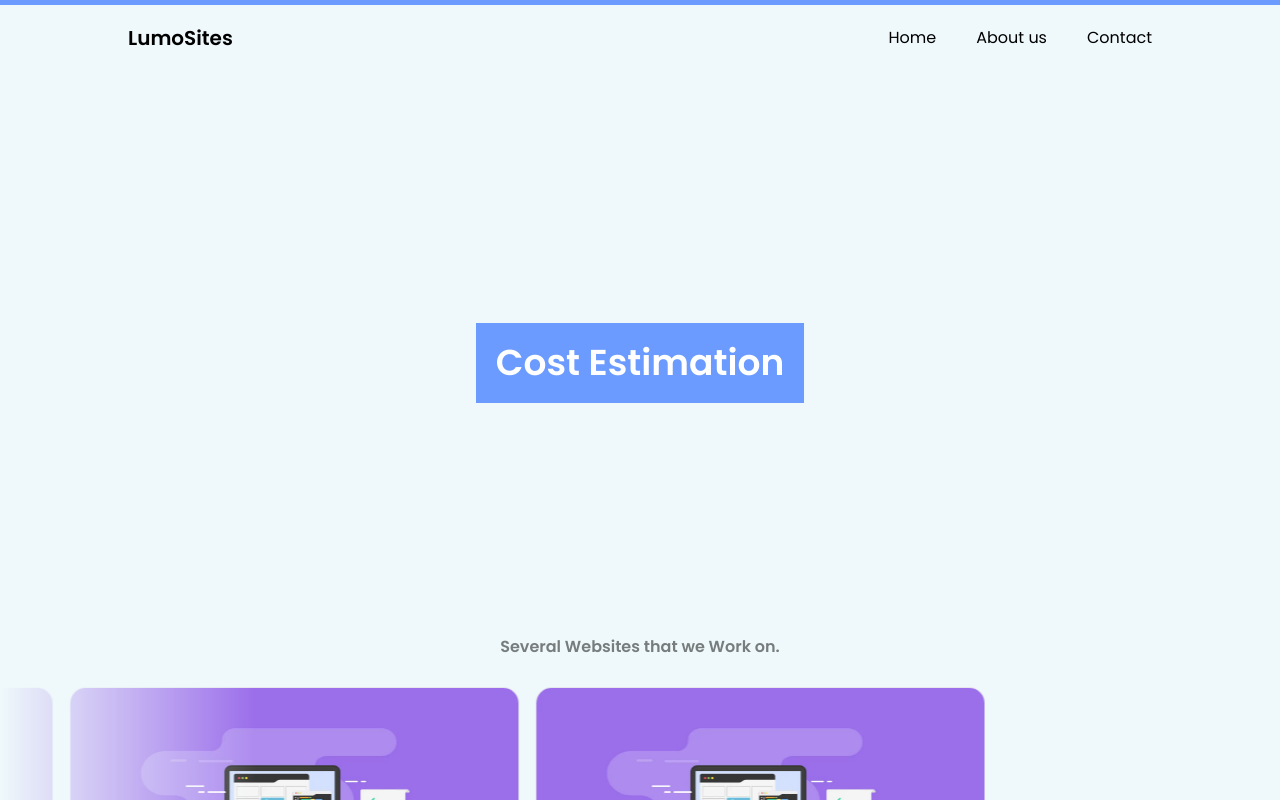
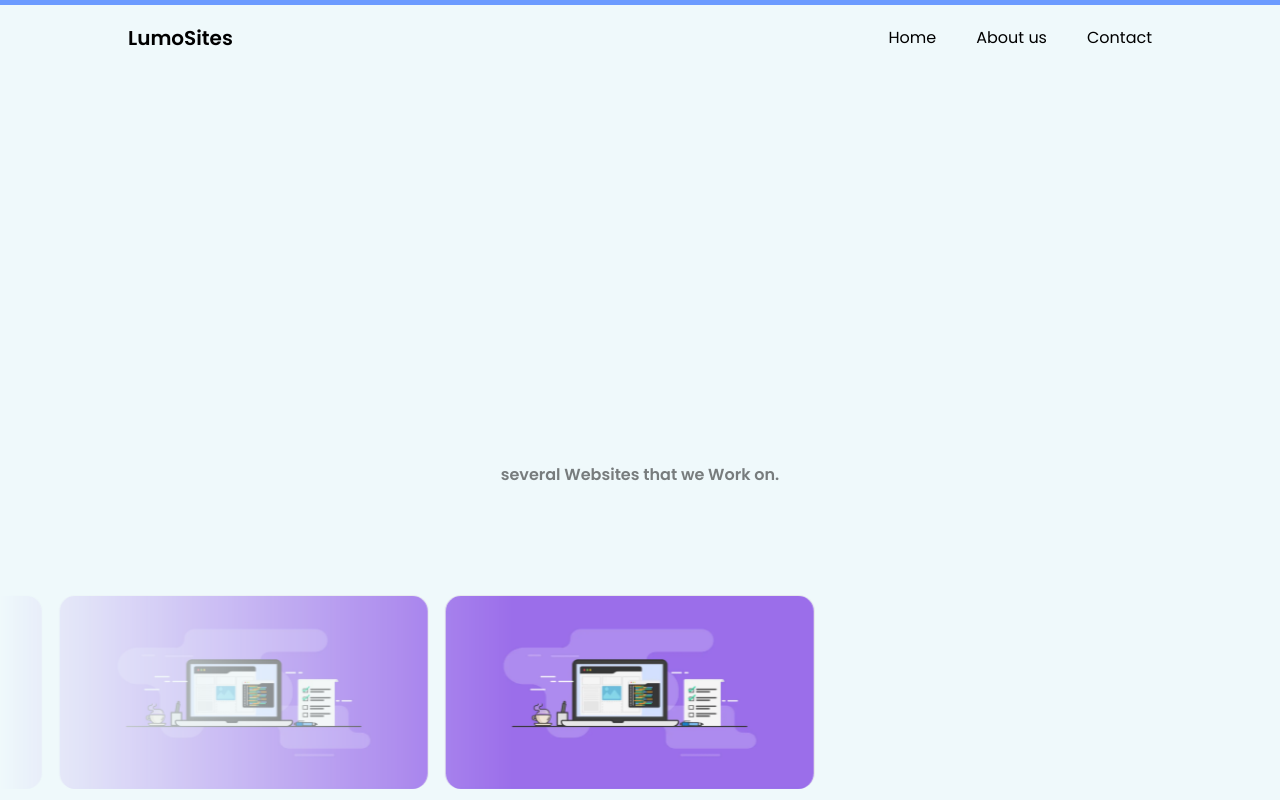
Before and after one commit to rizqi-maulana/LumoSites, a Next.js app: page /details/1 in a window 1280 px wide. Shown: the top 800 px of the page. Built offline with nearby package versions, Linux system fonts and the light colour scheme.

Commit message:
checkpoint

```diff
--- a/src/components/organism/main/advantage/advantage.tsx
+++ b/src/components/organism/main/advantage/advantage.tsx
@@ -2,7 +2,7 @@ import AdvantageContainer from "@/components/patterns/AdvantageContainer";
 
 const Advantage = () => {
   return (
-    <section className="w-full px-2 md:px-32 bg-[#E9F1FB] py-16 md:py-24">
+    <section className="w-full px-2 md:px-32  bg-[#E9F1FB] py-16 md:py-24">
       <div className='text-2xl md:text-5xl font-semibold mb-16 md:mb-20'>
         <h1 className="text-[#1B325B] mt-0 md:mt-5">Our <span className="text-[#6C9BFF]">Advantage</span>.</h1>
       </div>
--- a/src/components/patterns/AdvantageCS.tsx
+++ b/src/components/patterns/AdvantageCS.tsx
@@ -33,7 +33,7 @@ export const AdvantageCS = () => {
       initial={{ opacity: 0, x: 50 }}
       animate={{ opacity: isVisible ? 1 : 0, x: isVisible ? 0 : 50 }}
       transition={{ delay: 0.2, duration: 0.5 }}
-      className="advantage-cs flex justify-between w-max h-max rounded-lg border-2 border-black p-5">
+      className="advantage-cs flex justify-between w-[50%] h-max rounded-lg border-2 border-black p-5">
       <div>
         <h2 className="font-semibold mb-2 text-base md:text-lg">Ready to respond to customer support</h2>
         <article className="md:w-[400px] w-full mr-5 text-xs md:text-base"><p>With our website creation service, you not only get quality design but also responsive customer support. Our support team is ready to assist you promptly and efficiently with any questions or issues that may arise. This ensures that you can feel confident knowing that help is always available when you need it, enhancing customer trust and satisfaction.</p>
--- a/src/components/patterns/AdvantageContainer.tsx
+++ b/src/components/patterns/AdvantageContainer.tsx
@@ -5,7 +5,7 @@ import { AdvantageHightSeo } from "./AdvantageHightSEO";
 
 const AdvantageContainer = () => {
   return (
-    <div className="flex flex-wrap gap-10">
+    <div className="flex flex-wrap justify-center gap-3">
       <AdvantageResponsive />
       <AdvantageCS />
       <AdvantageHightSeo />
--- a/src/components/patterns/AdvantageHightSEO.tsx
+++ b/src/components/patterns/AdvantageHightSEO.tsx
@@ -33,7 +33,7 @@ export const AdvantageHightSeo = () => {
       initial={{ opacity: 0, y: 50 }}
       animate={{ opacity: isVisible ? 1 : 0, y: isVisible ? 0 : 50 }}
       transition={{ delay: 0.4, duration: 0.5 }}
-      className="advantage-seo flex justify-between w-max h-max rounded-lg border-2 border-black p-5">
+      className="advantage-seo flex justify-between w-[50%] h-max rounded-lg border-2 border-black p-5">
       <div>
         <h2 className="font-semibold mb-2 text-base md:text-lg">High Level SEO</h2>
         <article className="md:w-[400px] w-full mr-5 text-xs md:text-base"><p>
--- a/src/components/patterns/AdvantageResponsive.tsx
+++ b/src/components/patterns/AdvantageResponsive.tsx
@@ -35,7 +35,7 @@ export const AdvantageResponsive = () => {
       animate={{ opacity: isVisible ? 1 : 0, x: isVisible ? 0 : -50 }}
       transition={{ delay: 0.2, duration: 0.5 }}
 
-      className="advantage-domain flex justify-between w-max h-max rounded-lg border-2 border-black p-5"
+      className="advantage-domain flex justify-between w-[45%] rounded-lg border-2 border-black p-5"
     >
       <div>
         <h2 className="font-semibold mb-2 text-base md:text-lg">Design Reponsive</h2>
--- a/src/components/patterns/DetailsHeader.tsx
+++ b/src/components/patterns/DetailsHeader.tsx
@@ -13,7 +13,7 @@ export const DetailsHeader = ({ href }: HeaderType) => {
             {
                 DetailsData.map((data: any) => href === data.href &&
                     <div className="flex flex-col items-center justify-center" key={data.href}>
-                        <h1 className="text-5xl font-semibold mb-10">{data.title}</h1>
+                        <h1 className="text-5xl font-semibold mb-10 w-[800px] leading-[60px] text-center">Lorem ipsum dolor sit amet {data.title}</h1>
                         <div className="relative flex items-center justify-center">
                             <Image src={LaptopFrame} width={700} height={700} alt={data.title} className="relative z-[100] overflow-hidden" />
                             <Image
@@ -24,7 +24,7 @@ export const DetailsHeader = ({ href }: HeaderType) => {
                                 className="rounded-xl absolute h-[350px] w-[550px]"
                             />
                         </div>
-                        <article className="mt-10"><p>{data.description}</p></article>
+                        <article className="mt-[80px] w-[1100px] text-center "><p>{data.description}</p></article>
                     </div>
                 )
             }
--- a/src/components/patterns/PlanCard.tsx
+++ b/src/components/patterns/PlanCard.tsx
@@ -13,10 +13,10 @@ interface PlanCardType {
 export const PlanCard = ({ plan, price, benefit, isPopuler, index }: PlanCardType) => {
 
   return (
-    <div className={`h-[500px] w-[400px] flex flex-col justify-center items-center bg-white mx-1 mb-10 md:mb-0 relative rounded-lg shadow-md hover:scale-[1.1] hover:shadow-xl transition-all duration-150 group z-[${index}]`}>
+    <div className={`h-[500px] w-[400px] flex flex-col justify-center items-center bg-white mx-1 mb-10 md:mb-0 relative rounded-lg shadow-md hover:scale-[1.1] hover:shadow-xl hover:z-10 transition-all duration-150 group`}>
       {
         isPopuler &&
-        <div className="w-full py-3 flex items-center rounded-tl-lg rounded-tr-lg justify-center aboslute -top-10 bg-[#7CA8FD]">
+        <div className="w-full py-3 flex items-center rounded-tl-lg absolute top-[-35px] rounded-tr-lg justify-center bg-[#7CA8FD]">
           <h3 className="text-white text-2xl font-semibold">MOST PICKED</h3>
         </div>
       }
--- a/src/components/patterns/Portofolio.tsx
+++ b/src/components/patterns/Portofolio.tsx
@@ -74,7 +74,7 @@ export const Portofolio = ({
     <div
       ref={containerRef}
       className={cn(
-        "scroller relative z-20 w-full md:max-w-7xl overflow-hidden  [mask-image:linear-gradient(to_right,transparent,white_20%,white_80%,transparent)]",
+        "scroller relative z-20 w-full md:max-w-7xl overflow-hidden [mask-image:linear-gradient(to_right,transparent,gray_40%,gray_80%,transparent)]",
         className
       )}
     >
@@ -91,7 +91,7 @@ export const Portofolio = ({
             <li
               key={data.id}
             >
-              <Image src={data.thumbnail} width={350} height={350} alt={data.name} className="w-[250px] max-w-full relative rounded-md md:rounded-2xl border border-b-0 flex-shrink-0 md:w-[450px]" />
+            <Image src={data.thumbnail} width={350} height={350} alt={data.name} className="w-[250px] max-w-full relative rounded-md md:rounded-2xl border border-b-0 flex-shrink-0 md:w-[370px]" />
             </li>
 
           ))
--- a/src/pages/about/about.tsx
+++ b/src/pages/about/about.tsx
@@ -58,7 +58,7 @@ const AboutPage = () => {
                             'animate__fadeInUp': isVisible
                         })}>Merancang website yang menarik dan fungsional sebagai pilihan terbaik bagi klien yang ingin meningkatkan kehadiran online pelanggan dengan inovasi dan kreativitas. </p>
                     </div>
-                    <div className="mt-[60px] h-[0.5px] opacity-100 bg-black w-[100px]" />
+                    <div className="mt-[160px] h-[0.5px] opacity-100 bg-black w-[100px]" />
                 </div>
                 <div className="flex flex-col gap-4">
                     <h3 className="w-full float-right opacity-45 md:block hidden">#activity</h3>
--- a/src/pages/details/details.tsx
+++ b/src/pages/details/details.tsx
@@ -19,14 +19,14 @@ const DetailsPage = ({ params }: DetailsPageType) => {
       </section>
 
       <section className="flex items-center justify-center flex-col mt-52 mb-20 py-10">
-        <div className='text-2xl md:text-4xl font-semibold mb-10 md:mb-28 p-2 md:p-5 bg-[#6C9BFF] w-max'>
+        {/* <div className='text-2xl md:text-4xl font-semibold mb-10 md:mb-28 p-2 md:p-5 bg-[#6C9BFF] w-max'>
           <h1 className="text-white">Cost Estimation</h1>
-        </div>
+        </div> */}
         <PlanContainer href={params} />
       </section>
 
-      <section className="flex flex-col items-center">
-        <h4 className="mb-5 font-semibold text-[#000000]/50">Several Websites that we Work on.</h4>
+      <section className="flex flex-col items-center mt-[100px] mb-[200px]">
+        <h4 className="mb-[100px] font-semibold text-[#000000]/50">several Websites that we Work on.</h4>
         <Portofolio items={testimonials} direction="right" speed="slow" />
         <Portofolio items={testimonials} direction="left" speed="slow" />
       </section>
```
